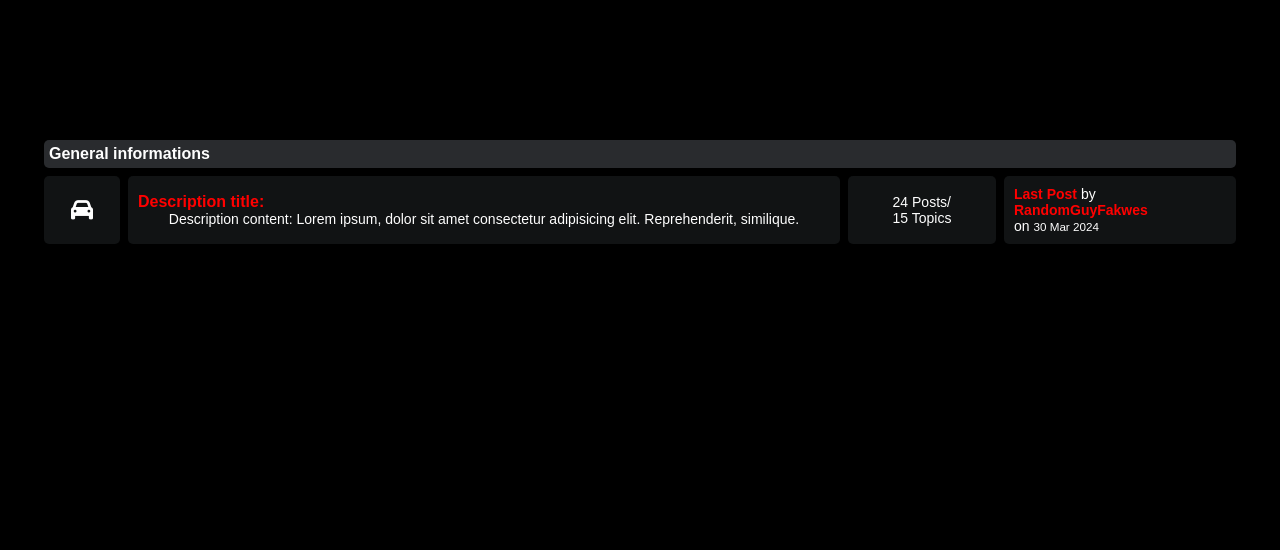
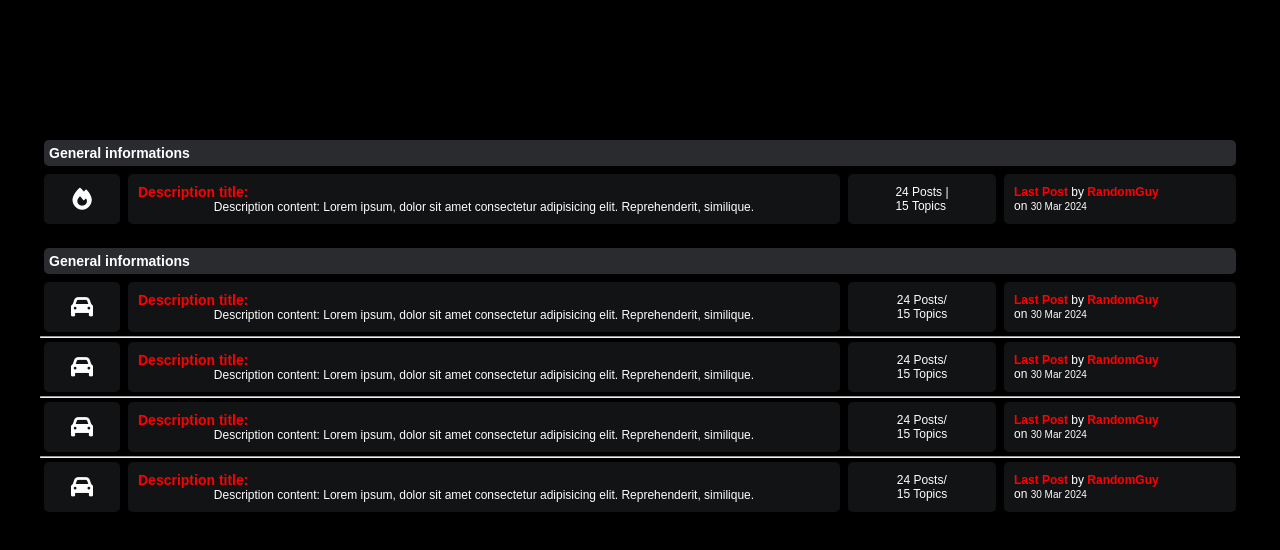
Before and after one commit to simonemoretti94/vite-template-forum, a Vue app: page / in a window 1280 px wide. Shown: the top 550 px of the page. Built offline with nearby package versions, Linux system fonts and the light colour scheme.

Commit message:
16:55 YT video

```diff
--- a/src/components/AppBody.vue
+++ b/src/components/AppBody.vue
@@ -8,6 +8,34 @@ export default {
     <main>
         <section id="section-1">
             <div class="container">
+                <div class="subforum">
+                    <div class="subforum-title">
+                        <h1>General informations</h1>
+                    </div>
+                    <div class="subforum-row">
+                        <div class="subforum-icon subforum-column center">
+                            <i class="fa fa-fire"></i>
+
+                        </div>
+                        <div class="subforum-description subforum-column center flex-column">
+                            <h1><a href="#">Description title:</a></h1>
+                            <p>Description content: Lorem ipsum, dolor sit amet consectetur adipisicing elit.
+                                Reprehenderit,
+                                similique.</p>
+                        </div>
+                        <div class="subforum-stats subforum-column center">
+                            <span>24 Posts |<br> 15 Topics</span>
+                        </div>
+                        <div class="subforum-info subforum-column center">
+                            <p>
+                                <b><a href="#">Last Post</a></b> by <b><a href="#">RandomGuy</a></b> <br>on
+                                <small>30 Mar 2024</small>
+                            </p>
+
+                        </div>
+                    </div>
+                </div>
+
                 <div class="subforum">
                     <div class="subforum-title">
                         <h1>General informations</h1>
@@ -28,13 +56,89 @@ export default {
                         </div>
                         <div class="subforum-info subforum-column center">
                             <p>
-                                <b><a href="#">Last Post</a></b> by <b><a href="#">RandomGuyFakwes</a></b> <br>on
+                                <b><a href="#">Last Post</a></b> by <b><a href="#">RandomGuy</a></b> <br>on
                                 <small>30 Mar 2024</small>
                             </p>
 
                         </div>
                     </div>
                 </div>
+
+                <hr class="subforum-devider">
+
+                <div class="subforum-row">
+                    <div class="subforum-icon subforum-column center">
+                        <i class="fa fa-car"></i>
+
+                    </div>
+                    <div class="subforum-description subforum-column center flex-column">
+                        <h1><a href="#">Description title:</a></h1>
+                        <p>Description content: Lorem ipsum, dolor sit amet consectetur adipisicing elit.
+                            Reprehenderit,
+                            similique.</p>
+                    </div>
+                    <div class="subforum-stats subforum-column center">
+                        <span>24 Posts/<br> 15 Topics</span>
+                    </div>
+                    <div class="subforum-info subforum-column center">
+                        <p>
+                            <b><a href="#">Last Post</a></b> by <b><a href="#">RandomGuy</a></b> <br>on
+                            <small>30 Mar 2024</small>
+                        </p>
+
+                    </div>
+                </div>
+
+                <hr class="subforum-devider">
+
+                <div class="subforum-row">
+                    <div class="subforum-icon subforum-column center">
+                        <i class="fa fa-car"></i>
+
+                    </div>
+                    <div class="subforum-description subforum-column center flex-column">
+                        <h1><a href="#">Description title:</a></h1>
+                        <p>Description content: Lorem ipsum, dolor sit amet consectetur adipisicing elit.
+                            Reprehenderit,
+                            similique.</p>
+                    </div>
+                    <div class="subforum-stats subforum-column center">
+                        <span>24 Posts/<br> 15 Topics</span>
+                    </div>
+                    <div class="subforum-info subforum-column center">
+                        <p>
+                            <b><a href="#">Last Post</a></b> by <b><a href="#">RandomGuy</a></b> <br>on
+                            <small>30 Mar 2024</small>
+                        </p>
+
+                    </div>
+                </div>
+
+                <hr class="subforum-devider">
+
+                <div class="subforum-row">
+                    <div class="subforum-icon subforum-column center">
+                        <i class="fa fa-car"></i>
+
+                    </div>
+                    <div class="subforum-description subforum-column center flex-column">
+                        <h1><a href="#">Description title:</a></h1>
+                        <p>Description content: Lorem ipsum, dolor sit amet consectetur adipisicing elit.
+                            Reprehenderit,
+                            similique.</p>
+                    </div>
+                    <div class="subforum-stats subforum-column center">
+                        <span>24 Posts/<br> 15 Topics</span>
+                    </div>
+                    <div class="subforum-info subforum-column center">
+                        <p>
+                            <b><a href="#">Last Post</a></b> by <b><a href="#">RandomGuy</a></b> <br>on
+                            <small>30 Mar 2024</small>
+                        </p>
+
+                    </div>
+                </div>
+
             </div>
         </section>
     </main>
@@ -50,6 +154,11 @@ export default {
     padding: 5px;
     border-radius: 5px;
     margin: 4px;
+}
+
+.subforum-description {
+    margin-block: 0;
+
 }
 
 .subforum-row {
@@ -79,6 +188,10 @@ export default {
     font-size: 22px;
 }
 
+.subforum-info p {
+    width: 100%;
+}
+
 /* Smartphones Viewport */
 @media screen and (max-width: 460px) {
 
@@ -96,9 +209,30 @@ export default {
     .subforum-icon {
         font-size: 40px
     }
+
+    .subforum-stats {
+        font-size: 12px;
+    }
+
+    .subforum-devider {
+        display: block;
+        border: 0;
+        height: 1px;
+        margin: 1rem auto;
+        background-image: linear-gradient(90deg, black, white, black);
+    }
 }
 
 @media screen and (min-width: 460px) and (max-width: 1024px) {
+
+    html {
+        font-size: 16px;
+    }
+
+    h1 {
+        font-size: 18px;
+    }
+
     .container {
         margin: 15PX;
         padding: 15px;
@@ -109,5 +243,13 @@ export default {
         grid-template-columns: 10% 60% 10% 20%;
 
     }
+
+    .subforum-icon {
+        font-size: 35px;
+    }
+
+    & .subforum-info {
+        flex-wrap: wrap;
+    }
 }
 </style>
--- a/src/style.css
+++ b/src/style.css
@@ -5,7 +5,7 @@
 }
 
 html {
-  font-size: 14px;
+  font-size: 12px;
   background-color: black;
   font-family: sans-serif;
   color: #FEFEFE;
@@ -17,7 +17,7 @@ html {
   }
 
   & h1 {
-    font-size: 16px;
+    font-size: 14px;
     font-weight: bolder;
   }
 }
```
